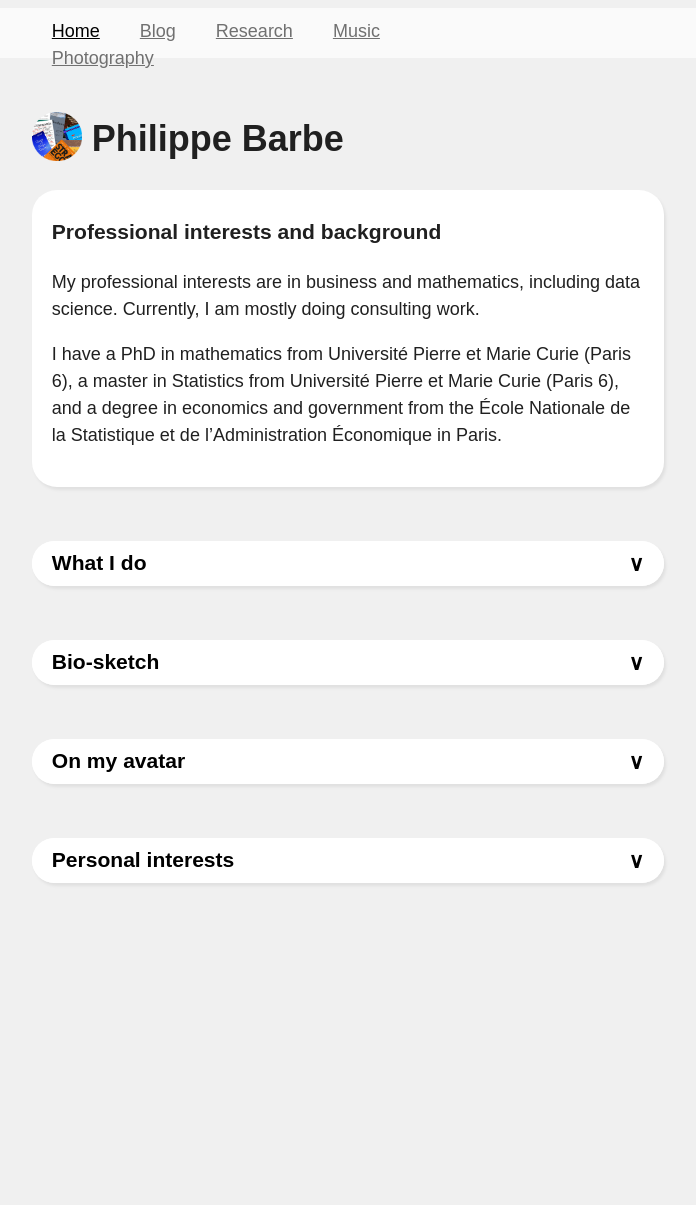
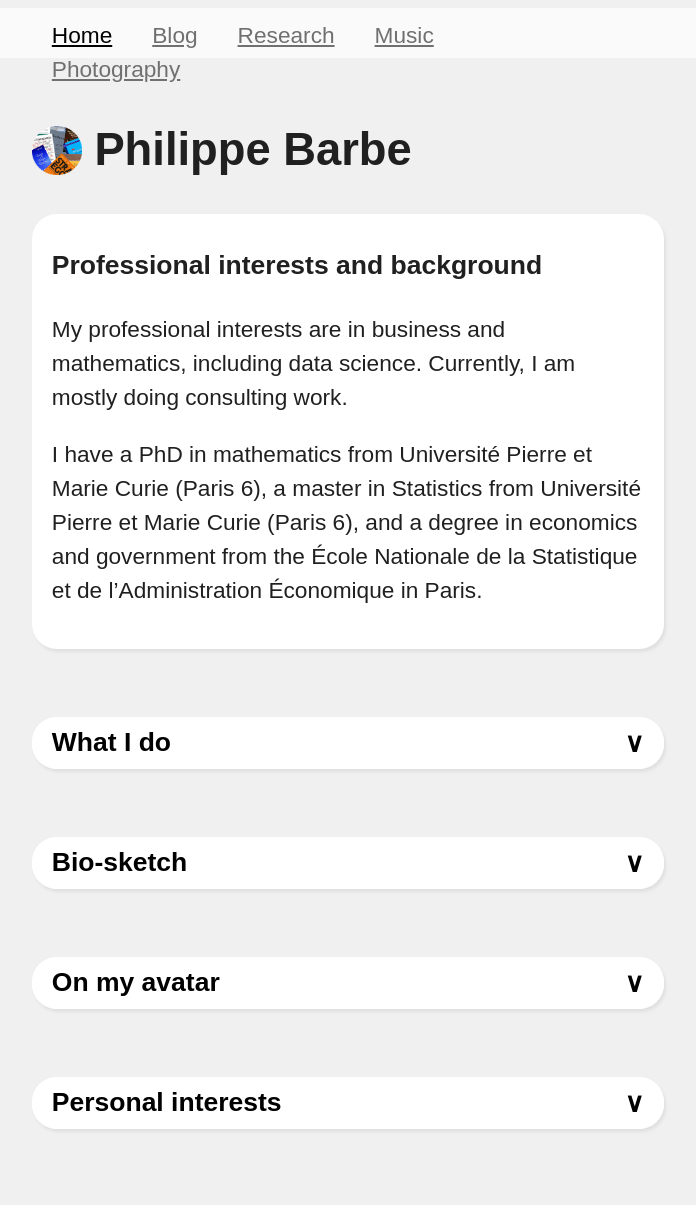
Before and after one commit to ph-barbe/ph-barbe.github.io, a Jekyll site: the page built from index.html, in a window 1280 px wide. Shown: the whole page, without its empty margins (229-925 px from the left). Built offline with Jekyll 4.4.1, drawn with Linux system fonts in a browser that asks for light colours; before the commit the page ends 945 px from its top, so only the background shows below that.

Commit message:
changed font size

```diff
--- a/_sass/main.scss
+++ b/_sass/main.scss
@@ -8,7 +8,7 @@
 
 html, button {
     font-family: Arial, Helvetica, sans-serif;
-    font-size: 18px;
+    font-size: 17pt;
 }
 
 body {
```
Also changed, not shown: 1 other file.
